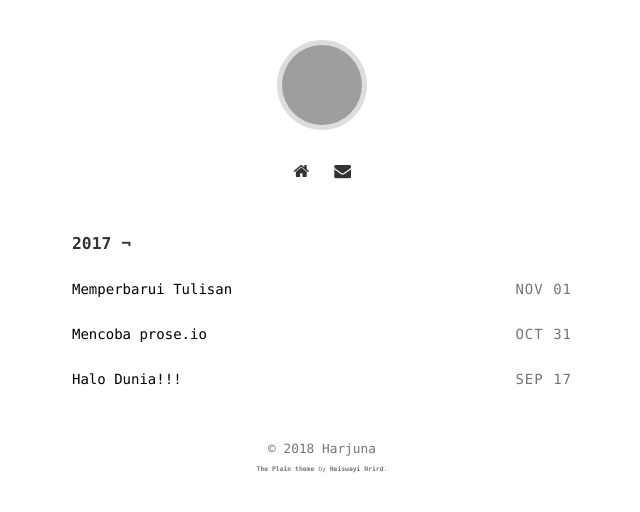
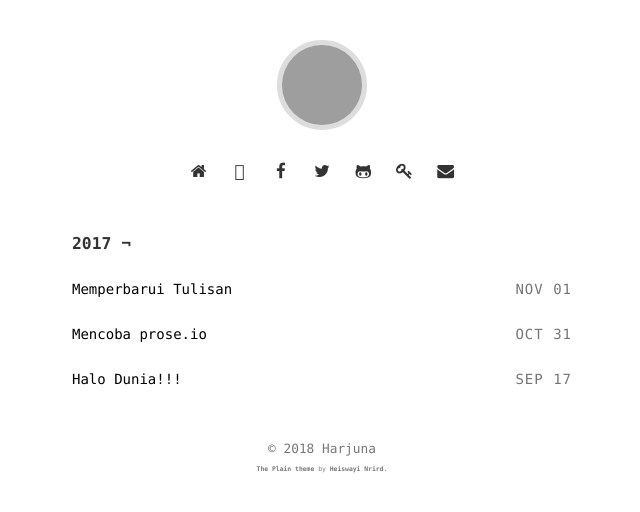
Before and after one commit to harjunacandra/harjuna.github.io, a Jekyll site: the page built from index.html, in a window 1280 px wide. Shown: the top 512 px of the page, without its empty margins (318-958 px from the left). Built offline with Jekyll 4.4.1, drawn with Linux system fonts in a browser that asks for light colours; grey boxes are pictures that could not be loaded.

Commit message:
tambah icon socmed

```diff
--- a/_includes/socmed.html
+++ b/_includes/socmed.html
@@ -2,6 +2,31 @@
 		<a href="https://harjuna.web.id" class="color-icon no-border" title="Home">
                 <span class="fa-stack fa-lg">
                         <i class="fa fa-home fa-stack-1x"></i>
+                </span>
+        </a>
+        <a href="https://www.linkedin.com/in/harjunacandra/" class="color-icon no-border" title="LinkedIn">
+                <span class="fa-stack fa-lg">
+                        <i class="fab fa-linkedin  fa-stack-1x"></i>
+                </span>
+        </a>
+        <a href="https://www.facebook.com/harjunacandra" class="color-icon no-border" title="Facebook">
+                <span class="fa-stack fa-lg">
+                        <i class="fa fa-facebook fa-stack-1x"></i>
+                </span>
+        </a>
+        <a href="https://www.twitter.com/harjunacandra" class="color-icon no-border" title="Twitter">
+                <span class="fa-stack fa-lg">
+                        <i class="fa fa-twitter fa-stack-1x"></i>
+                </span>
+        </a>
+        <a href="https://github.com/harjunacandra" class="color-icon no-border" title="Github">
+                <span class="fa-stack fa-lg">
+                        <i class="fa fa-github-alt fa-stack-1x"></i>
+                </span>
+        </a>
+        <a href="https://keybase.io/harjunacandra" class="color-icon no-border" title="Keybase">
+                <span class="fa-stack fa-lg">
+                        <i class="fa fa-key fa-stack-1x"></i>
                 </span>
         </a>
 		<a href="mailto:me[at]harjuna.web.id" class="color-icon no-border" title="Mail">
```
